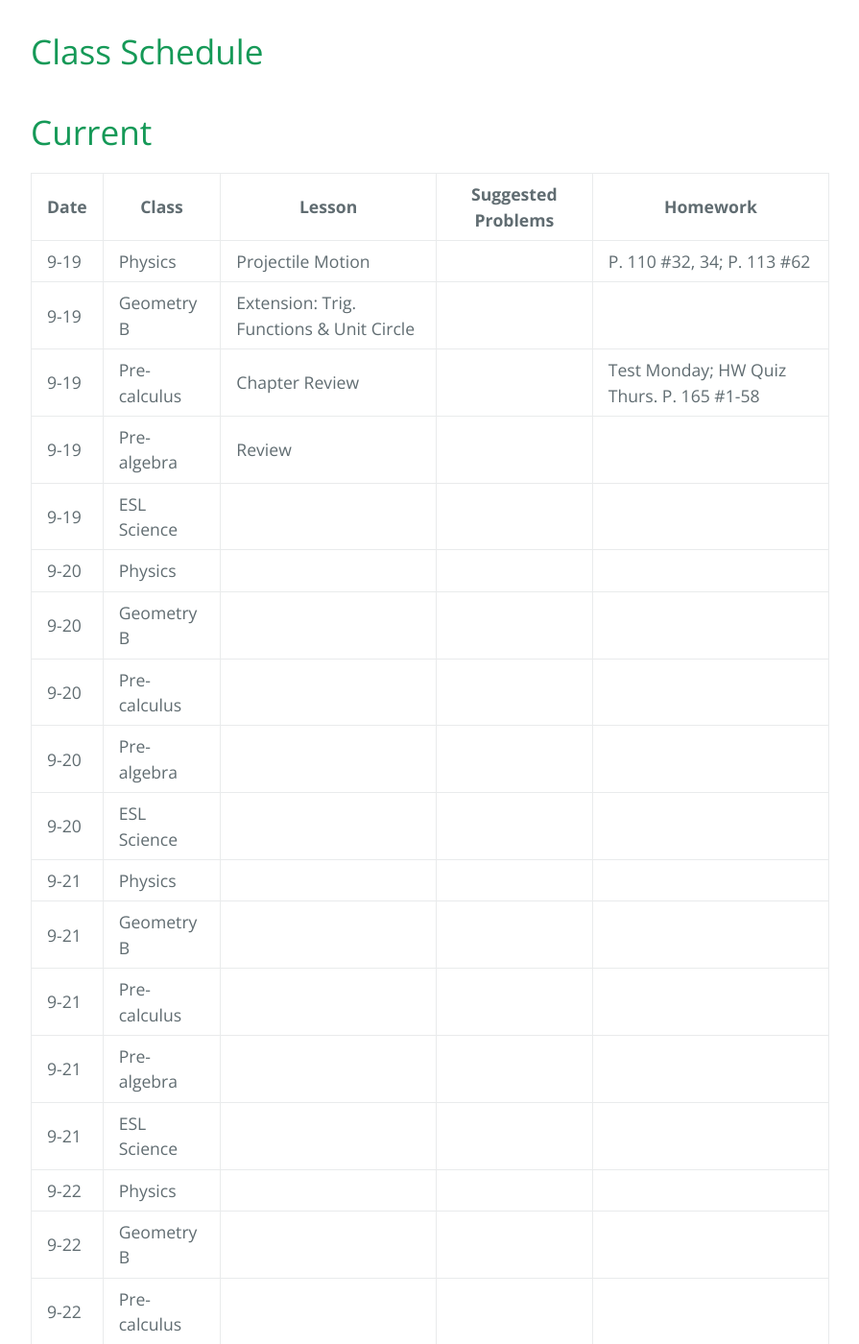
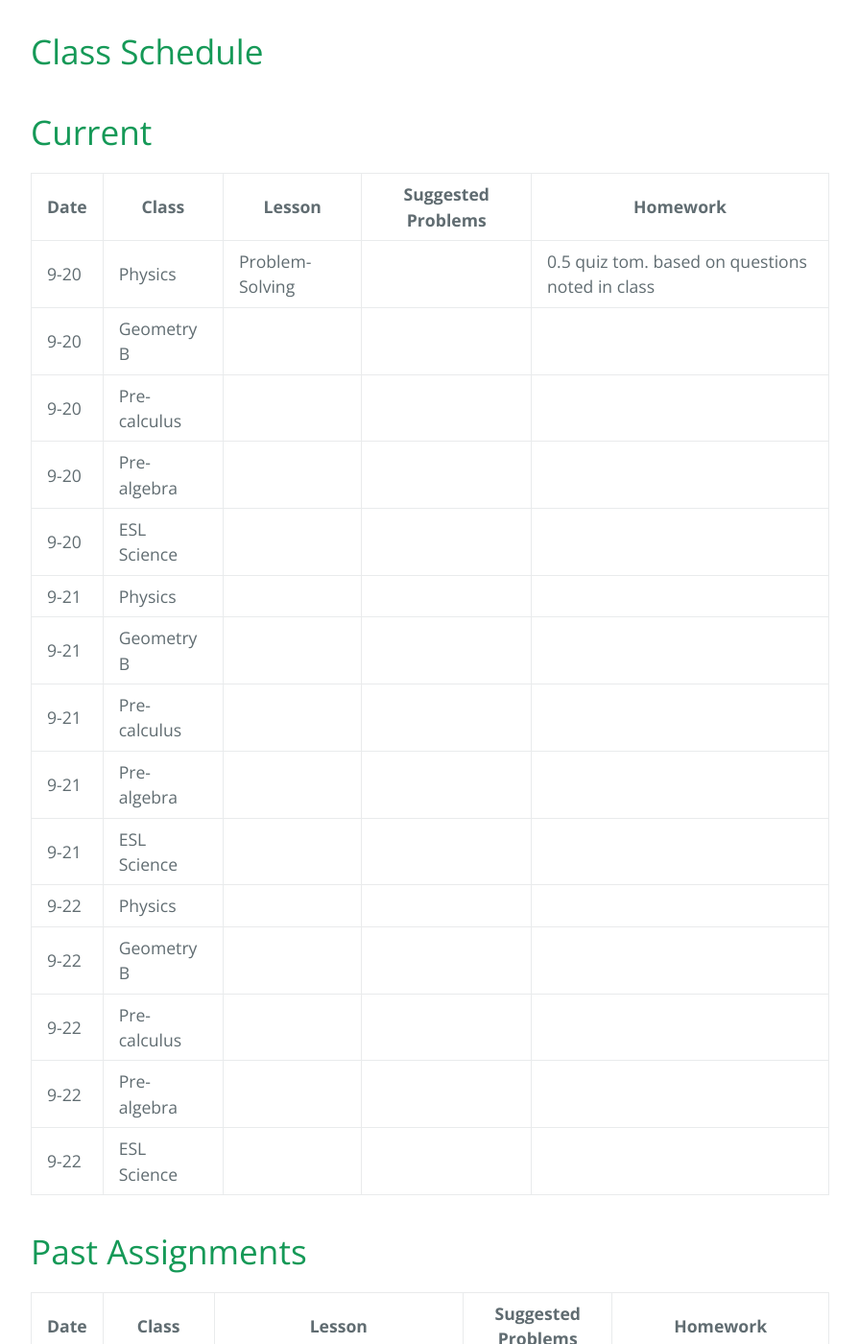
Before and after one commit to gpayoo/gpayoo, a Jekyll site: the page built from index.md, in a window 1280 px wide and 1400 px high, scrolled down 388 px. Shown: the whole window at 96% size, without its empty margins (192-1087 px from the left). Built offline with Jekyll 4.4.1, drawn with Linux system fonts in a browser that asks for light colours; our own code applies the rules of GitHub Pages for plain Markdown files; some of the changed text lies outside the part shown.

Commit message:
Update index.md

```diff
--- a/index.md
+++ b/index.md
@@ -9,12 +9,7 @@ layout: default
 
 | Date | Class | Lesson | Suggested Problems | Homework |
 | ---- | ----- | ------ | -------- | ---
-| 9-19 | Physics | Projectile Motion  | | P. 110 #32, 34; P. 113 #62
-| 9-19 | Geometry B | Extension: Trig. Functions & Unit Circle | | |
-| 9-19 | Pre-calculus | Chapter Review | | Test Monday; HW Quiz Thurs. P. 165 #1-58
-| 9-19 | Pre-algebra | Review | |
-| 9-19 | ESL Science |  |  |
-| 9-20 | Physics |  | |
+| 9-20 | Physics | Problem-Solving| | 0.5 quiz tom. based on questions noted in class
 | 9-20 | Geometry B |  | | |
 | 9-20 | Pre-calculus |  | |
 | 9-20 | Pre-algebra | | |
@@ -34,6 +29,11 @@ layout: default
 
 | Date | Class | Lesson | Suggested Problems | Homework |
 | ---- | ----- | ------ | -------- | ---
+| 9-19 | Physics | Projectile Motion  | | P. 110 #32, 34; P. 113 #62
+| 9-19 | Geometry B | Extension: Trig. Functions & Unit Circle | | |
+| 9-19 | Pre-calculus | Chapter Review | | Test Monday; HW Quiz Thurs. P. 165 #1-58
+| 9-19 | Pre-algebra | Review | |
+| 9-19 | ESL Science | Review |  |
 | 9-18 | Physics | Projectile Motion; Monkey & Dart Problem | | P. 101 Practice E #2,3; Section Review #1,3
 | 9-18 | Geometry B | Vectors  | | Handout #37; Test on Chapter 8 on Friday|
 | 9-18 | Pre-calculus | Word Problems on Functions, Review | | HW Quiz on Tues from P.147 #1-24,47-50
```
